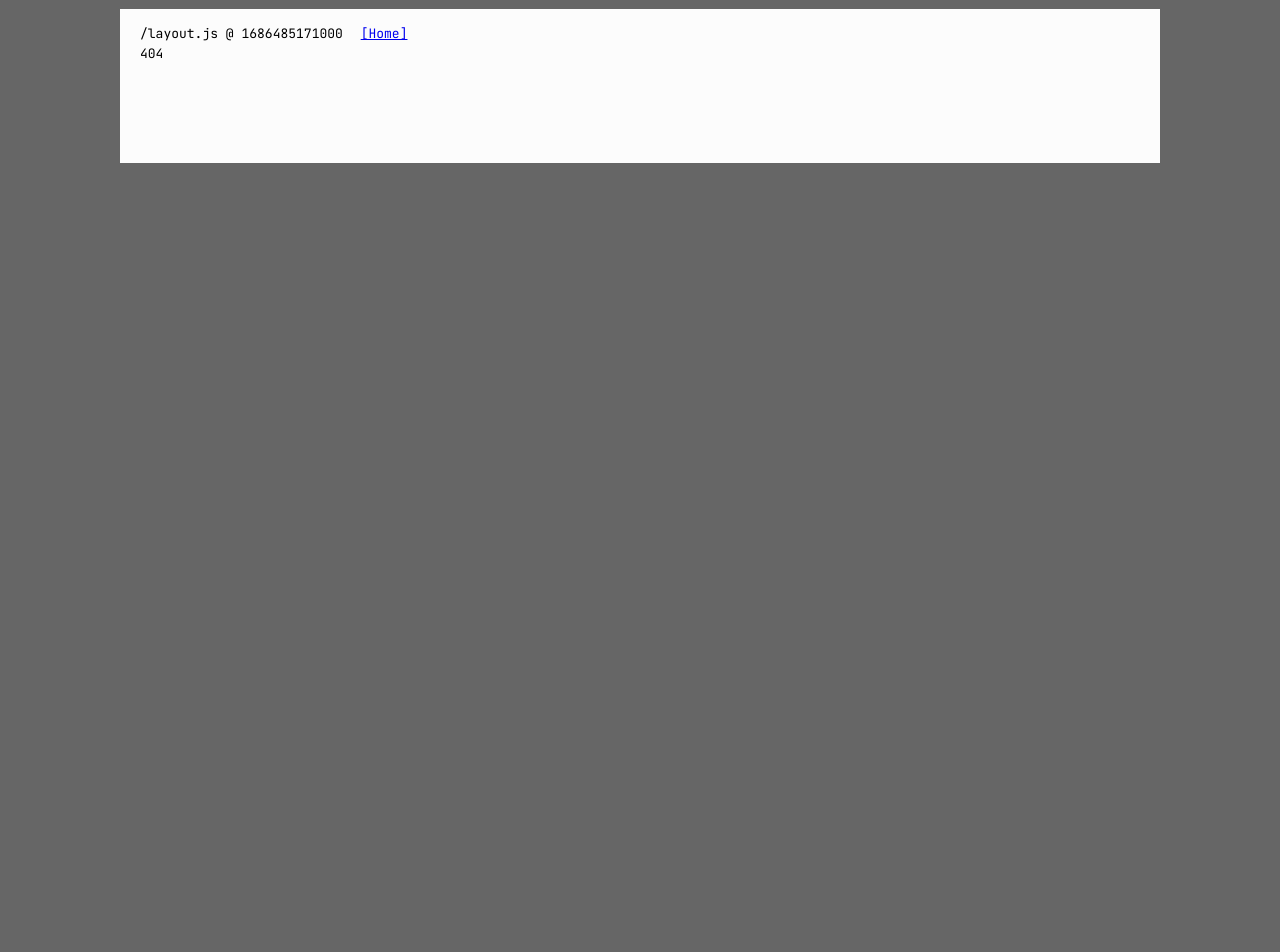
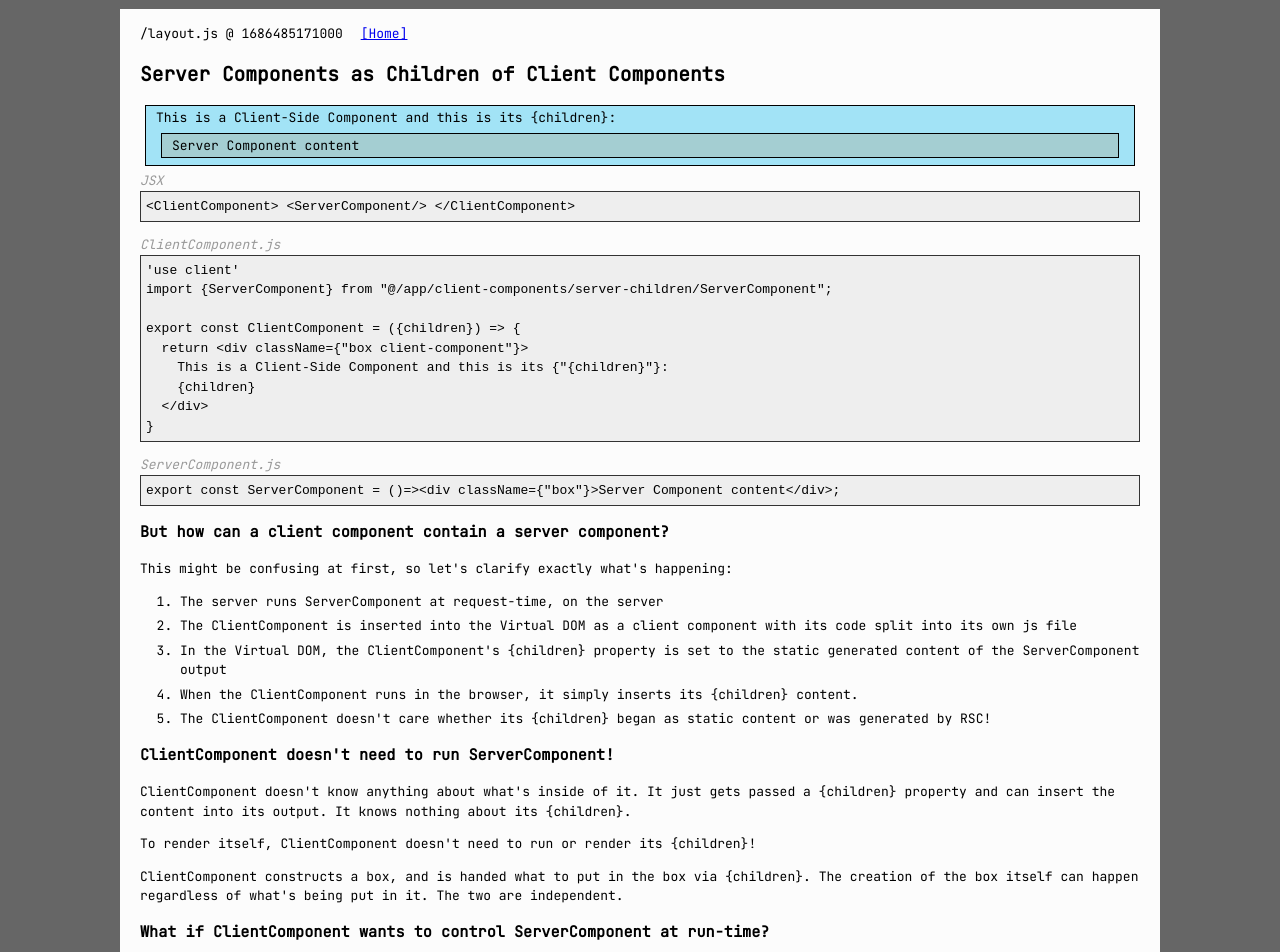
Before and after one commit to matt-kruse/demystifying-rsc, a Next.js app: page /client-components/server-children in a window 1280 px wide. Before the commit this address had no page. Shown: the top 952 px of the page. Before the commit the page ends 800 px from the top, so only its background shows below. Built offline with nearby package versions, Linux system fonts and the light colour scheme.

Commit message:
server-children

```diff
--- a/app/client-components/details/page.js
+++ b/app/client-components/details/page.js
@@ -78,6 +78,6 @@ export default ()=><>
     <dd>Yes! We have already demonstrated it on this page! </dd>
   </dl>
 
-  <p><a className={"button"} href={"/client-components/server-children/"}>Server Components as children of Client Components</a></p>
+  <p><a className={"button"} href={"/client-components/server-children/"}>Server Components as Children of Client Components</a></p>
 
 </>
--- /dev/null
+++ b/app/client-components/server-children/ClientComponent.js
@@ -0,0 +1,9 @@
+'use client'
+import {ServerComponent} from "@/app/client-components/server-children/ServerComponent";
+
+export const ClientComponent = ({children}) => {
+  return <div className={"box client-component"}>
+    This is a Client-Side Component and this is its {"{children}"}:
+    {children}
+  </div>
+}
--- /dev/null
+++ b/app/client-components/server-children/ServerComponent.js
@@ -0,0 +1 @@
+export const ServerComponent = ()=><div className={"box"}>Server Component content</div>;
--- /dev/null
+++ b/app/client-components/server-children/page.js
@@ -0,0 +1,43 @@
+import {ClientComponent} from "./ClientComponent";
+import {ServerComponent} from "./ServerComponent";
+
+import ObserverWindow, {filterClientComponent, filterRawEvents} from "@/components/observer/RSCObserver";
+import FileSource from "@/components/FileSource";
+import ViewSource from "@/components/ViewSource";
+
+export default ()=><>
+  <h2>Server Components as Children of Client Components</h2>
+  <ClientComponent>
+    <ServerComponent/>
+  </ClientComponent>
+
+  <span className="file-source-title">JSX</span>
+  <pre className={"code wrap"}>&lt;ClientComponent&gt;
+    &lt;ServerComponent/&gt;
+  &lt;/ClientComponent&gt;</pre>
+
+  <FileSource title={"ClientComponent.js"} filepath={"/app/client-components/server-children/ClientComponent.js"}/>
+  <FileSource title={"ServerComponent.js"} filepath={"/app/client-components/server-children/ServerComponent.js"}/>
+
+  <h3>But how can a client component contain a server component?</h3>
+  <p>This might be confusing at first, so let's clarify exactly what's happening:</p>
+  <ol>
+    <li>The server runs ServerComponent at request-time, on the server</li>
+    <li>The ClientComponent is inserted into the Virtual DOM as a client component with its code split into its own js file</li>
+    <li>In the Virtual DOM, the ClientComponent's {"{children}"} property is set to the static generated content of the ServerComponent output</li>
+    <li>When the ClientComponent runs in the browser, it simply inserts its {"{children}"} content.</li>
+    <li>The ClientComponent doesn't care whether its {"{children}"} began as static content or was generated by RSC!</li>
+  </ol>
+
+  <h3>ClientComponent doesn't need to run ServerComponent!</h3>
+  <p>ClientComponent doesn't know anything about what's inside of it. It just gets passed a {"{children}"} property and can insert the content into its output. It knows nothing about its {"{children}"}.</p>
+  <p>To render itself, ClientComponent doesn't need to run or render its {"{children}"}!</p>
+  <p>ClientComponent constructs a box, and is handed what to put in the box via {"{children}"}. The creation of the box itself can happen regardless of what's being put in it. The two are independent.</p>
+
+  <h3>What if ClientComponent wants to control ServerComponent at run-time?</h3>
+  <p>Maybe ClientComponent wants to use state, and depending on that state render ServerComponent differently.</p>
+  <p><b>This is not possible!</b> Here's why...</p>
+
+  <p><a className={"button"} href={"/client-components/server-import/"}>Importing Server Components into Client Components</a></p>
+
+</>
--- a/app/style.css
+++ b/app/style.css
@@ -21,7 +21,7 @@ img.logo {
     float:left;
     margin-right:25px;
 }
-div.box {
+.box {
     margin: 5px;
     border: 1px solid black;
     padding: 2px 10px;
```
